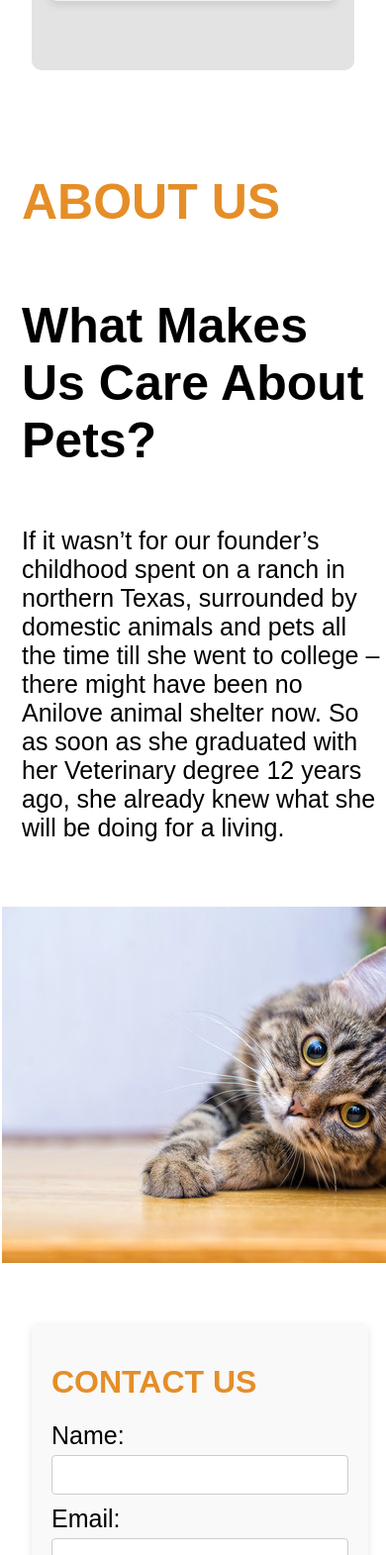
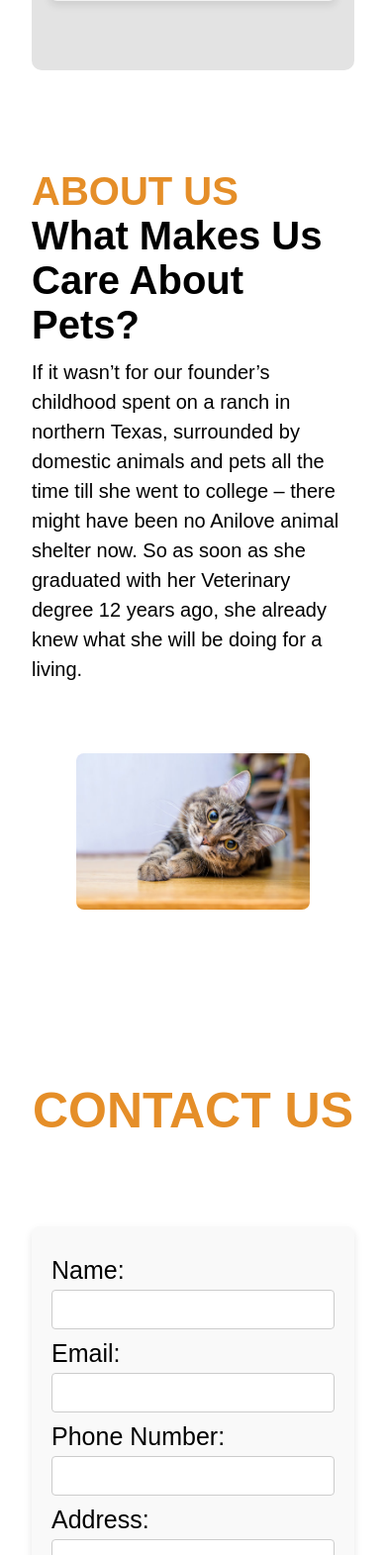
Before and after one commit to MalinduShasan/final_php_project, a PHP site: page / in a window 390 px wide; the page is wider, and only the part inside the window is pictured. Shown: the part 4929-6500 px from the top of that part at 99% size. Run offline with PHP 8.4, Linux system fonts and the light colour scheme.

Commit message:
fixed contact us & map

```diff
--- a/index.php
+++ b/index.php
@@ -175,7 +175,6 @@
             object-fit: fill;
             border-radius: 5px;
             margin-bottom: 15px;
-
         }
         .status-bar-p{
             color: #e58e26;
@@ -183,26 +182,44 @@
         }
 
         /*about us*/
-        .about-container{
+        .about-container {
             display: flex;
-            height: 500px;
-            margin-top:70px;
+            height: auto;
+            margin-top: 70px;
+            flex-wrap: wrap;
+            padding: 20px;
+            box-sizing: border-box;
         }
-        .about-us{
-            flex:3;
-            display:flex;
-            flex-direction:column;
-            text-align:left;
-            font-size:25px;
-            padding-left:20px;
-
+        .about-us {
+            flex: 3;
+            display: flex;
+            flex-direction: column;
+            text-align: left;
+            font-size: 25px;
+            padding: 20px;
+            box-sizing: border-box;
+            max-width: 100%;
         }
-        .about-image{
-            flex:2;
-            display:flex;
-            width:100%;
-            height:auto;
-            margin-top:60px;
+        .about-us h1 {
+            margin: 0;
+        }
+        .about-us p {
+            margin-top: 10px;
+            line-height: 1.5;
+        }
+        .about-image {
+            flex: 2;
+            display: flex;
+            width: 100%;
+            justify-content: center;
+            align-items: center;
+            padding: 20px;
+            box-sizing: border-box;
+        }
+        .about-image img {
+            max-width: 100%;
+            height: auto;
+            border-radius: 8px;
         }
 
         /*contact us*/
@@ -210,33 +227,41 @@
             display: flex;
             flex-wrap: wrap;
             justify-content: space-between;
-            align-items: flex-start;
-            gap: 90px;
+            align-items: stretch;
+            gap: 50px;
             padding: 30px;
             max-width: 1500px;
             margin: 0 auto;
             margin-top: 70px;
         }
-
-        .contact-form {
-            flex: 1;
+        .contact-heading {
+            width: 100%;
+            display: flex;
+            justify-content: center;
+            margin-bottom: 5px;
+            font-size: 25px;
+        }
+        .contact-form,
+        .map-container {
+            flex: 1 1 45%;
             background-color: #f9f9f9;
             padding: 20px;
             border-radius: 8px;
             box-shadow: 0 4px 8px rgba(0, 0, 0, 0.1);
             min-width: 300px;
+            display: flex;
+            flex-direction: column;
+            justify-content: space-between;
+            box-sizing: border-box;
         }
-
         .contact-form h2 {
             margin-bottom: 20px;
         }
-
         .contact-form label {
             display: block;
             margin: 10px 0 5px;
             font-size: 25px;
         }
-
         .contact-form input[type="text"],
         .contact-form input[type="email"],
         .contact-form input[type="tel"],
@@ -248,54 +273,54 @@
             box-sizing: border-box;
             font-size: 16px;
         }
-
         .contact-form textarea {
             resize: vertical;
             min-height: 100px;
         }
-
         .contact-form button {
             width: 100%;
             padding: 10px;
             color: white;
+            background-color: #007BFF;
             border: none;
             border-radius: 4px;
             font-size: 18px;
             cursor: pointer;
             margin-top: 15px;
         }
-
         .map-container {
-            flex: 1;
             background-color: #e3e3e3;
-            padding: 20px;
             border-radius: 8px;
-            box-shadow: 0 4px 8px rgba(0, 0, 0, 0.1);
-            margin-top: 30px;
-            width: 100%;
-            max-width: 100%;
-            min-width: 300px;
+            padding: 0;
             min-height: 400px;
+            box-sizing: border-box;
         }
-
         .map-container iframe {
             width: 100%;
             height: 100%;
             border: 0;
-            border-radius: 4px;
+            border-radius: 8px;
         }
 
+        @media (max-width: 480px) {
+            .about-us {
+                font-size: 18px;
+            }
+
+            .about-image {
+                width: 100%;
+            }
+        }
 
         @media screen and (max-width: 768px) {
             .header-image {
-                height: auto; /* Adjust height to fit content */
+                height: auto;
                 padding-right: 20px;
                 padding-left: 20px;
                 justify-content: center;
             }
-
             .header-text {
-                font-size: 24px; /* Smaller font size */
+                font-size: 24px;
                 text-align: center;
                 max-width: 100%;
                 width: 100%;
@@ -304,7 +329,7 @@
 
             .btn-donate {
                 font-size: 20px;
-                width: auto; /* Flexible width for smaller screens */
+                width: auto;
             }
 
 
@@ -321,30 +346,38 @@
                 margin: 5px 0;
                 padding-top:5px;
             }
+
             .about-container {
                 flex-direction: column;
                 align-items: center;
-                height: auto;
+            }
+            .about-us {
+                font-size: 20px;
+                padding: 10px;
             }
             .about-image {
-                margin-top: 40px;
-                align-items:center;
+                margin-top: 20px;
+                width: 80%;
             }
 
             .contact-container {
                 flex-direction: column;
-                margin-top: 30px;
             }
+            .contact-form,
+            .map-container {
+                width:100%;
+                min-width: auto;
+                min-height: 100px;
+            }
+            .map-container iframe {
+                height:450px;
+            }
+        }
 
-            .map-container {
-                flex-direction: column;
-                margin-top: 30px;
-            }
-
-        }
         @media (min-width: 1200px) {
             .header-text {
                 margin-left: 100px;
+
             }
         }
 
@@ -365,10 +398,12 @@
                 </div>
                 <!--headder image-->
                 <div class="header-image">
-                    <div class="header-text"> <!--headder text-->
+                    <!--headder text-->
+                    <div class="header-text">
                         <h1>ANIMALS NEED Your Help !</h1>
                         You can chip in with money & effort!  Cats, Dogs and Even Raccoons Adopt Any Pet You Like!<br><br>
-                        <button class="btn-donate">Donate Now !</button> <!--donate now button-->
+                        <!--donate now button-->
+                        <button class="btn-donate">Donate Now !</button>
                     </div>
                 </div>
 
@@ -376,9 +411,11 @@
                 <div class="adopt-cat">
                     <h1 class="topic">ADOPT CATS</h1>
                     <h1>Bring a New Cat Home</h1>
-                    <p>Ensure your puppies get off to a great start with our company. Whether you are breeding your first litter or next 'Best in Show' winner, we proudly support dedicated
-                    responsible dog breeders like you.</p>
+                    <p>Ensure your puppies get off to a great start with our company. Whether you are breeding your first litter or
+                        next 'Best in Show' winner, we proudly support dedicated responsible dog breeders like you.
+                    </p>
                 </div>
+
                 <!--image gallery-->
                 <div class="row">
                     <div class="column">
@@ -420,6 +457,7 @@
                     </div>
                 </div>
 
+                <!--about us-->
                 <div class="about-container">
                     <div class="about-us">
                         <h1 class="topic">ABOUT US</h1>
@@ -438,8 +476,11 @@
                 <!--contact-us-->
                 <div class="contact-container">
                     <!-- Form section -->
+                    <div class="contact-heading">
+                        <h1 class="topic">CONTACT US</h1>
+                    </div>
                     <div class="contact-form">
-                    <h1 class="topic">CONTACT US</h1>
+
                         <form id="contactForm" onsubmit="return validateForm()">
                             <label for="name">Name:</label>
                             <input type="text" id="name" name="name" >
@@ -459,7 +500,7 @@
 
                     <!-- Map section -->
                     <div class="map-container">
-                        <iframe src="https://www.google.com/maps/embed?pb=!1m18!1m12!1m3!1d3153.0053152362486!2d-122.41941508468134!3d37.77492977975924!2m3!1f0!2f0!3f0!3m2!1i1024!2i768!4f13.1!3m3!1m2!1s0x80858064c2c65b17%3A0x5e33f5b5a86b48d9!2sSan%20Francisco%2C%20CA%2C%20USA!5e0!3m2!1sen!2s!4v1602543923620!5m2!1sen!2s" allowfullscreen></iframe>
+                        <iframe src="https://www.google.com/maps/embed?pb=!1m18!1m12!1m3!1d1585.151942092131!2d79.95830683063637!3d6.927079199999999!2m3!1f0!2f0!3f0!3m2!1i1024!2i768!4f13.1!3m3!1m2!1s0x3ae259cf8f150a75%3A0xe4958dff1d1c4083!2sColombo%2C%20Sri%20Lanka!5e0!3m2!1sen!2sus!4v1693507658920!5m2!1sen!2sus" allowfullscreen="" loading="lazy"></iframe>
                     </div>
                 </div>
 
```
